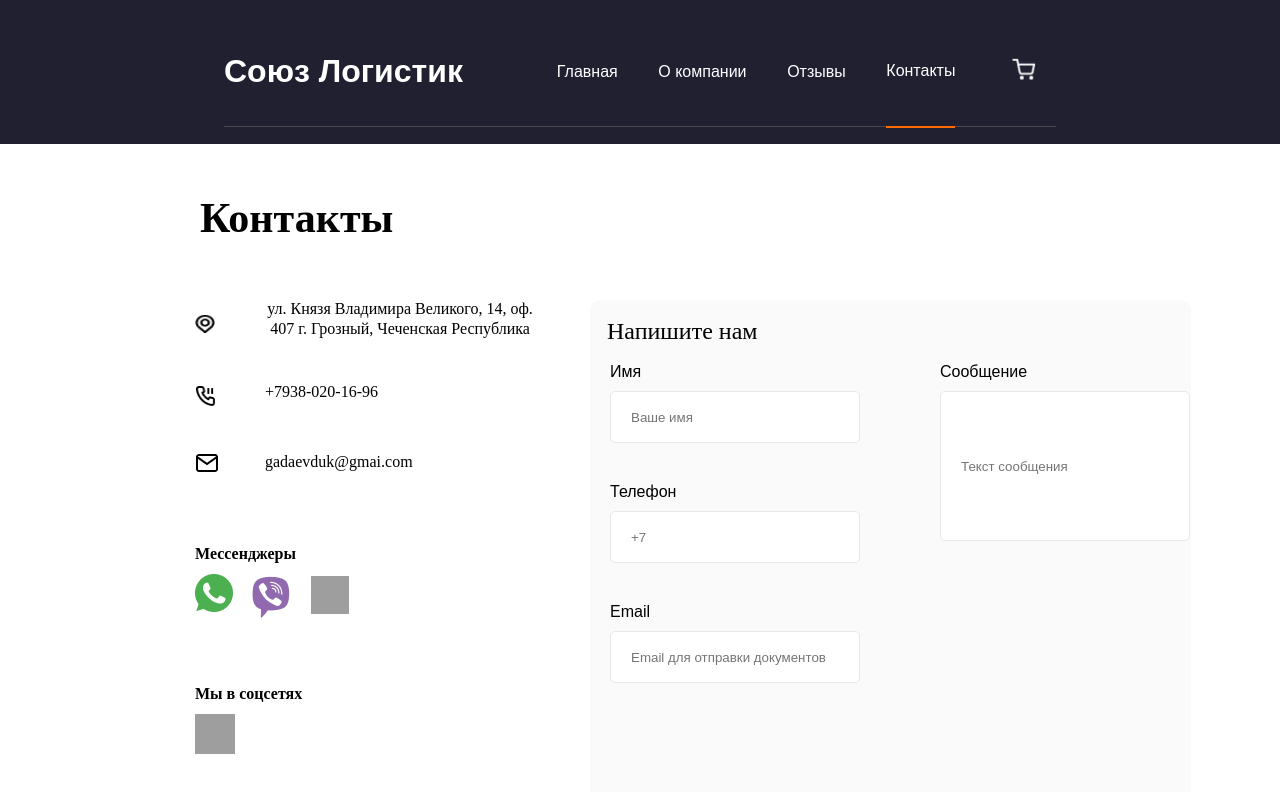
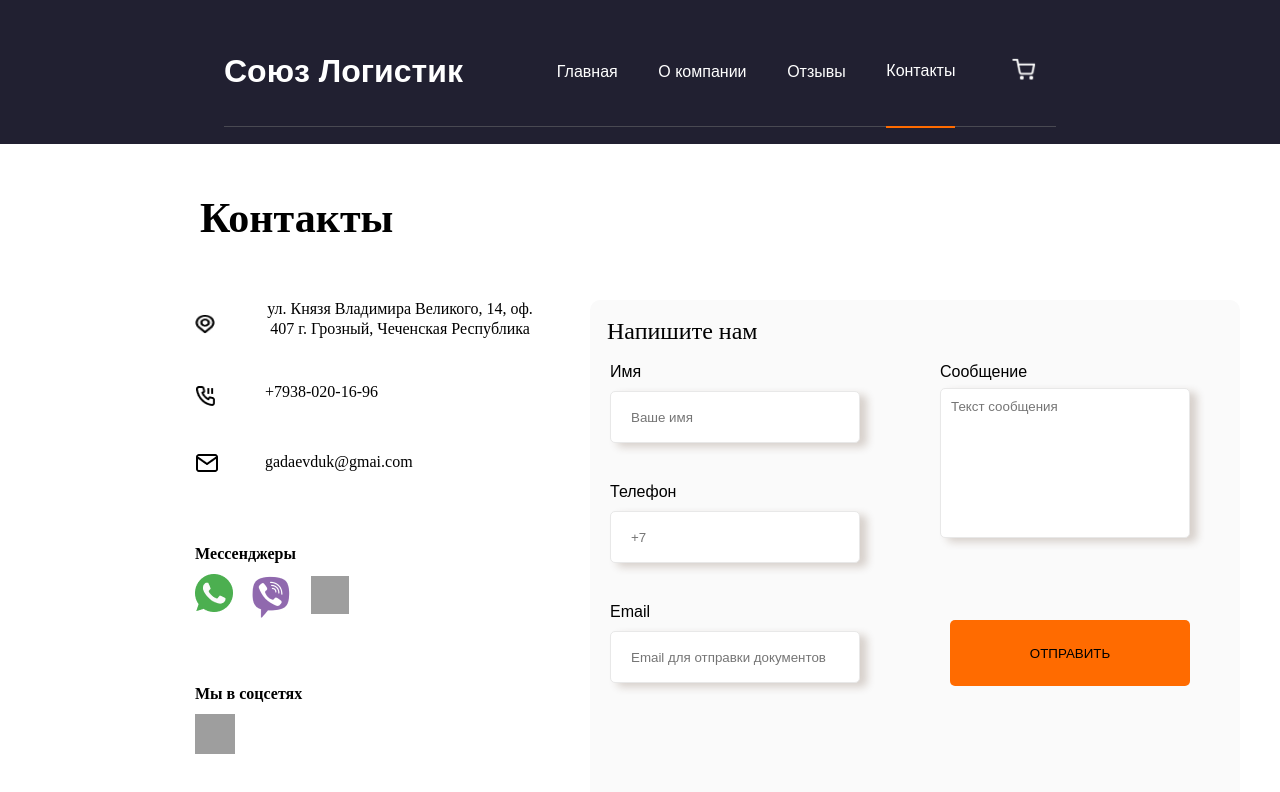
Before and after one commit to semeikaya/building-store-client, a React (Create React App) app: page /contacts in a window 1280 px wide. Shown: the top 792 px of the page. Built offline with nearby package versions, Linux system fonts and the light colour scheme; grey boxes are pictures that could not be loaded.

Commit message:
Сделал форму для отправки сообщения

```diff
--- a/src/app/store.jsx
+++ b/src/app/store.jsx
@@ -1,7 +1,7 @@
 import { configureStore } from "@reduxjs/toolkit";
 import productsReducer from "../features/productsSlice"
-
+import feedbackReducer from '../features/feedbackSlice'
 
 export const store = configureStore({
-    reducer: { productsReducer },
+    reducer: { productsReducer , feedbackReducer},
   });
--- a/src/components/Feedback/Feedback.jsx
+++ b/src/components/Feedback/Feedback.jsx
@@ -1,25 +1,142 @@
+import { useState } from "react";
+import { useDispatch } from "react-redux";
+import { fetchFeedback } from "../../features/feedbackSlice";
 import styles from "../Feedback/Feedback.module.css";
+import setIMG from "../Feedback/Vector.png";
 const Feedback = () => {
+  const [name, setName] = useState("");
+  const [phone, setPhone] = useState("");
+  const [email, setEmail] = useState("");
+  const [text, setText] = useState("");
+
+  const [sent, setSent] = useState(false);
+
+  const [error, setError] = useState("");
+
+  const dispatch = useDispatch();
+
+  const handleValueName = (e) => {
+    setName(e.target.value);
+  };
+  const handleValuePhone = (e) => {
+    setPhone(e.target.value);
+  };
+  const handleValueEmail = (e) => {
+    setEmail(e.target.value);
+  };
+  const handleValueText = (e) => {
+    setText(e.target.value);
+  };
+
+  const handleOnclick = (e) => {
+    dispatch(fetchFeedback({ name, phone, email, text }));
+    setName("");
+    setPhone("");
+    setEmail("");
+    setText("");
+    setSent(true);
+  };
+
+  const handleClick = (e) => {
+    if (name.length === 0) {
+      setError("name");
+    } else if (phone.length === 0) {
+      setError("phone");
+    } else if (
+      email.length === 0 ||
+      email.split("@") !== 2 ||
+      email.split("@")[1] !== "gmail.com"
+    ) {
+      setError("email");
+    } else if (text.length === 0) {
+      setError("text");
+    }
+  };
+
   return (
-    <form className={styles.feedback_body}>
+    <>
+      {sent ? (
+        <div className={styles.send}>
+          <div className={styles.sendText}>Ваше сообщение принято.</div>
+          <div>
+            <img className={styles.sendImage} src={setIMG} alt="" />
+          </div>
+        </div>
+      ) : (
+        <div className={styles.feedback_body}>
           <div className={styles.text}>Напишите нам</div>
           <div className={styles.body_input_name}>
             <div>Имя</div>
-        <input className={styles.input_name} placeholder="Ваше имя" type="text" />
+            <input
+              value={name}
+              className={`${styles.input_name} ${
+                error === "name" ? styles.error : null
+              } `}
+              onChange={handleValueName}
+              placeholder="Ваше имя"
+              type="text"
+            />
           </div>
           <div className={styles.body_input_phone}>
             <div>Телефон</div>
-        <input className={styles.input_phone} placeholder="+7" type="text" name="" id="" />
+            <input
+              value={phone}
+              onChange={handleValuePhone}
+              className={`${styles.input_phone} ${
+                error === "phone" ? styles.error : null
+              } `}
+              placeholder="+7"
+              type="text"
+              name=""
+              id=""
+            />
           </div>
           <div className={styles.body_input_email}>
             <div>Email</div>
-        <input className={styles.input_email} placeholder="Email для отправки документов" type="text" />
+            <input
+              onChange={handleValueEmail}
+              value={email}
+              className={`${styles.input_email} ${
+                error === "email" ? styles.error : null
+              } `}
+              placeholder="Email для отправки документов"
+              type="text"
+            />
           </div>
           <div className={styles.body_input_text}>
-        <div style={{fontsize: '16px'}}>Сообщение</div>
-        <input className={styles.input_text} placeholder='Текст сообщения' type="text" name="" id="" />
+            <div className={styles.sms}>Сообщение</div>
+            <textarea
+              onChange={handleValueText}
+              value={text}
+              className={`${styles.input_text} ${
+                error === "text" ? styles.error : null
+              } `}
+              placeholder="Текст сообщения"
+              type="text"
+              name=""
+              id=""
+            />
           </div>
-    </form>
+          <div className={styles.addButton}>
+            <button
+              onClick={() =>
+                name.length > 0 &&
+                phone.length > 0 &&
+                email.length > 0 &&
+                text.length > 0 &&
+                email.split("@").length === 2 &&
+                email.split("@")[1] === "gmail.com"
+                  ? handleOnclick()
+                  : handleClick()
+              }
+              className={styles.button}
+            >
+              ОТПРАВИТЬ
+            </button>
+          </div>
+        </div>
+      )}
+    </>
   );
 };
 export default Feedback;
--- a/src/components/Feedback/Feedback.module.css
+++ b/src/components/Feedback/Feedback.module.css
@@ -1,6 +1,6 @@
 .feedback_body {
   position: absolute;
-  width: 601px;
+  width: 650px;
   height: 504px;
   left: 590px;
   top: 300px;
@@ -18,30 +18,30 @@
   margin-left: 17px;
 }
 .body_input_name {
-  width: 300px;
+  width: 250px;
   height: 100px;
   margin-top: 20px;
   margin-left: 20px;
 }
 .body_input_phone {
-  width: 300px;
+  width: 250px;
   height: 100px;
   margin-top: 20px;
   margin-left: 20px;
 }
 .body_input_email {
-  width: 300px;
+  width: 250px;
   height: 100px;
   margin-top: 20px;
   margin-left: 20px;
 }
 .body_input_text {
   position: relative;
-  margin-right: 20px;
   width: 250px;
   height: 200px;
   margin-top: 20px;
   margin-left: 350px;
+  margin-right: 30px;
   bottom: 360px;
 }
 .input_name {
@@ -49,24 +49,94 @@
   border: 1px solid #e8e8e8;
   border-radius: 5px;
   width: 250px;
+  -webkit-box-shadow: 7px 4px 8px 0px rgba(74, 38, 15, 0.2);
+  -moz-box-shadow: 7px 4px 8px 0px rgba(74, 38, 15, 0.2);
+  box-shadow: 7px 4px 8px 0px rgba(74, 38, 15, 0.2);
 }
+
 .input_phone {
   background: #ffffff;
   border: 1px solid #e8e8e8;
   border-radius: 5px;
   width: 250px;
+  -webkit-box-shadow: 7px 4px 8px 0px rgba(74, 38, 15, 0.2);
+  -moz-box-shadow: 7px 4px 8px 0px rgba(74, 38, 15, 0.2);
+  box-shadow: 7px 4px 8px 0px rgba(74, 38, 15, 0.2);
 }
+
 .input_email {
   background: #ffffff;
   border: 1px solid #e8e8e8;
   border-radius: 5px;
   width: 250px;
+  -webkit-box-shadow: 7px 4px 8px 0px rgba(74, 38, 15, 0.2);
+  -moz-box-shadow: 7px 4px 8px 0px rgba(74, 38, 15, 0.2);
+  box-shadow: 7px 4px 8px 0px rgba(74, 38, 15, 0.2);
 }
+
 .input_text {
+  padding-left: 10px;
+  padding-top: 10px;
   background: #ffffff;
   border: 1px solid #e8e8e8;
   border-radius: 5px;
   width: 250px;
   height: 150px;
+  resize: none;
+  outline: none;
   text-align: start;
+  -webkit-box-shadow: 7px 4px 8px 0px rgba(74, 38, 15, 0.2);
+  -moz-box-shadow: 7px 4px 8px 0px rgba(74, 38, 15, 0.2);
+  box-shadow: 7px 4px 8px 0px rgba(74, 38, 15, 0.2);
 }
+
+.addButton {
+  width: 100px;
+  height: 50px;
+}
+.button {
+  position: absolute;
+  width: 240px;
+  height: 66px;
+  bottom: 130px;
+  margin-left: 360px;
+  top: 320px;
+  border: none;
+  cursor: pointer;
+
+  background: #ff6b00;
+  border-radius: 5px;
+}
+.sms {
+  margin-bottom: 7px;
+}
+.send {
+  position: absolute;
+  width: 200px;
+  height: 200px;
+  bottom: 200px;
+  right: 300px;
+  top: 300px;
+}
+.sendText {
+  font-family: "Gotham Pro";
+  font-style: normal;
+  font-weight: 400;
+  font-size: 26px;
+  line-height: 147.69%;
+
+  text-align: center;
+
+  color: #000000;
+
+  width: 300px;
+}
+.sendImage {
+  margin-left: 60px;
+  margin-top: 20px;
+  width: 150px;
+  height: 130px;
+}
+.error {
+  box-shadow: 0px 0px 6px red;
+}
--- /dev/null
+++ b/src/features/feedbackSlice.js
@@ -0,0 +1,41 @@
+import { createAsyncThunk, createSlice } from "@reduxjs/toolkit";
+
+const initialState = {
+  feedback: [],
+};
+
+export const fetchFeedback = createAsyncThunk(
+  "feedback/fetch",
+  async (data, thunkAPI) => {
+    try {
+      const info = {
+        name: data.name,
+        number: data.phone,
+        email: data.email,
+        text: data.text,
+      };
+      console.log(info)
+      const res = await fetch("http://localhost:4040/products/feedback", {
+        method: "POST",
+        headers: { "Content-Type": "application/json" },
+        body: JSON.stringify(info)
+      });
+      return await res.json()
+    } catch (error) {
+      return thunkAPI.rejectWithValue(error);
+    }
+  }
+);
+
+export const feedbackSlice = createSlice({
+  name: "Feedback",
+  initialState,
+  reducers : {},
+  extraReducers: (builder) => {
+    builder.addCase(fetchFeedback.fulfilled, (state, action) => {
+        state.feedback = action.payload
+    })
+  },
+});
+
+export default feedbackSlice.reducer;
--- a/src/features/productsSlice.js
+++ b/src/features/productsSlice.js
@@ -1,28 +1,30 @@
-import { createAsyncThunk, createSlice } from "@reduxjs/toolkit"
+import { createAsyncThunk, createSlice } from "@reduxjs/toolkit";
 
 const initialState = {
-    products: [
+  products: [],
+};
 
-    ]
-}
-
-
-export const getProducts = createAsyncThunk("get/product", async (_, thunkAPI) => {
+export const getProducts = createAsyncThunk(
+  "get/product",
+  async (_, thunkAPI) => {
     try {
-    const res = await fetch("http://localhost:4040/products")
-    return res.json()
+      const res = await fetch("http://localhost:4040/products");
+      return res.json();
     } catch (error) {
       return thunkAPI.rejectWithValue(error);
     }
-})
+  }
+);
 
-export const autocompleteProducts = createAsyncThunk("get/autocompleteProduct", async (searchProduct, thunkAPI) => {
+export const autocompleteProducts = createAsyncThunk(
+  "get/autocompleteProduct",
+  async (searchProduct, thunkAPI) => {
     try {
-        console.log(searchProduct)
+      console.log(searchProduct);
       const res = await fetch("http://localhost:4040/products/autocomplete", {
         method: "POST",
         body: JSON.stringify({
-            searchProduct
+          searchProduct,
         }),
         headers: {
           "Content-type": "application/json; charset=UTF-8",
@@ -32,8 +34,8 @@ export const autocompleteProducts = createAsyncThunk("get/autocompleteProduct",
     } catch (error) {
       return thunkAPI.rejectWithValue(error);
     }
-    })
-
+  }
+);
 
 const productsSlice = createSlice({
   name: "products",
@@ -41,9 +43,9 @@ const productsSlice = createSlice({
   reducers: {},
   extraReducers: async (build) => {
     build.addCase(autocompleteProducts.fulfilled, (state, action) => {
-            state.products = action.payload
-        })
-    }
-})
+      state.products = action.payload;
+    });
+  },
+});
 
-export default productsSlice.reducer
+export default productsSlice.reducer;
```
Also changed, not shown: src/components/Feedback/Vector.png (added). Lines whose indentation alone changed are shown as unchanged.
